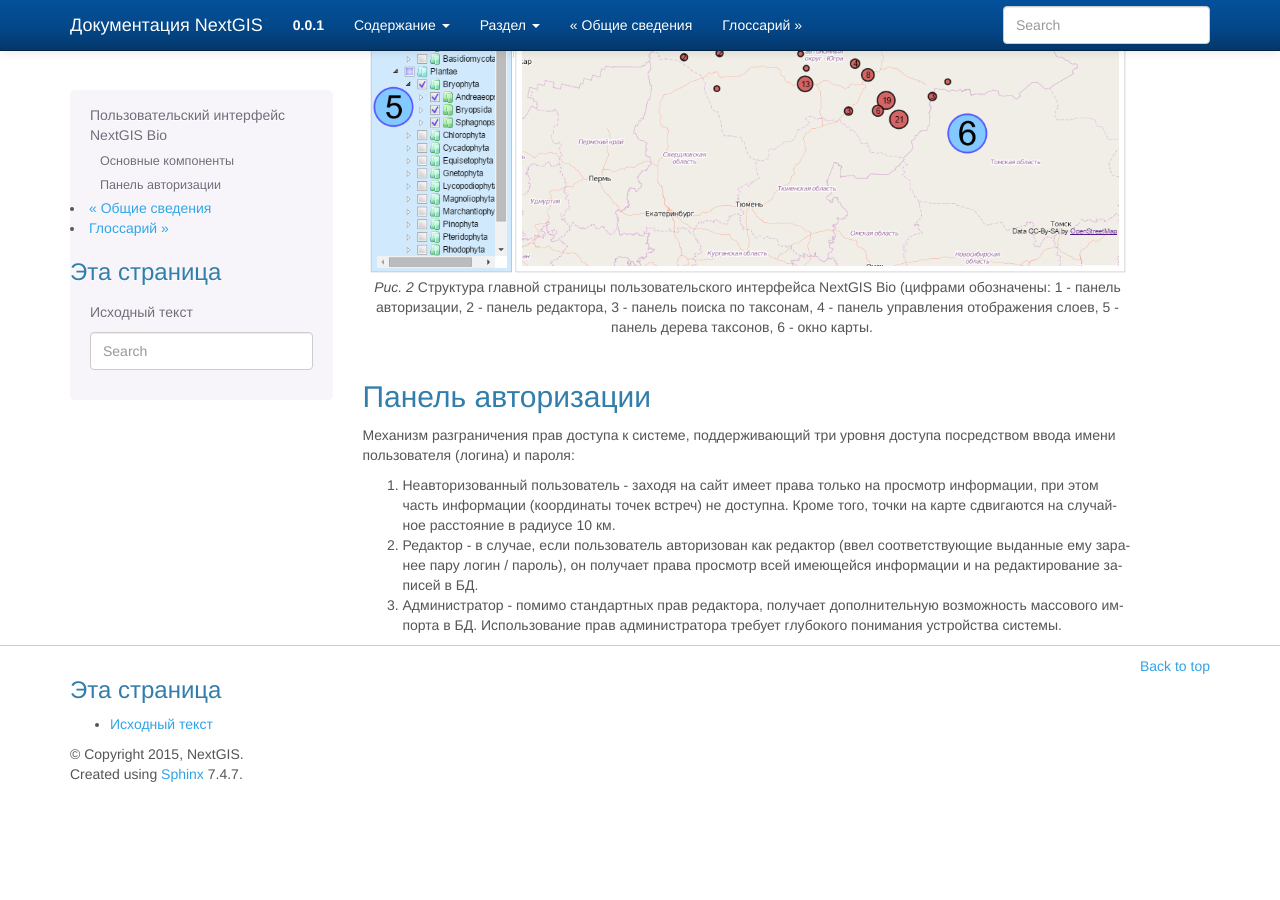
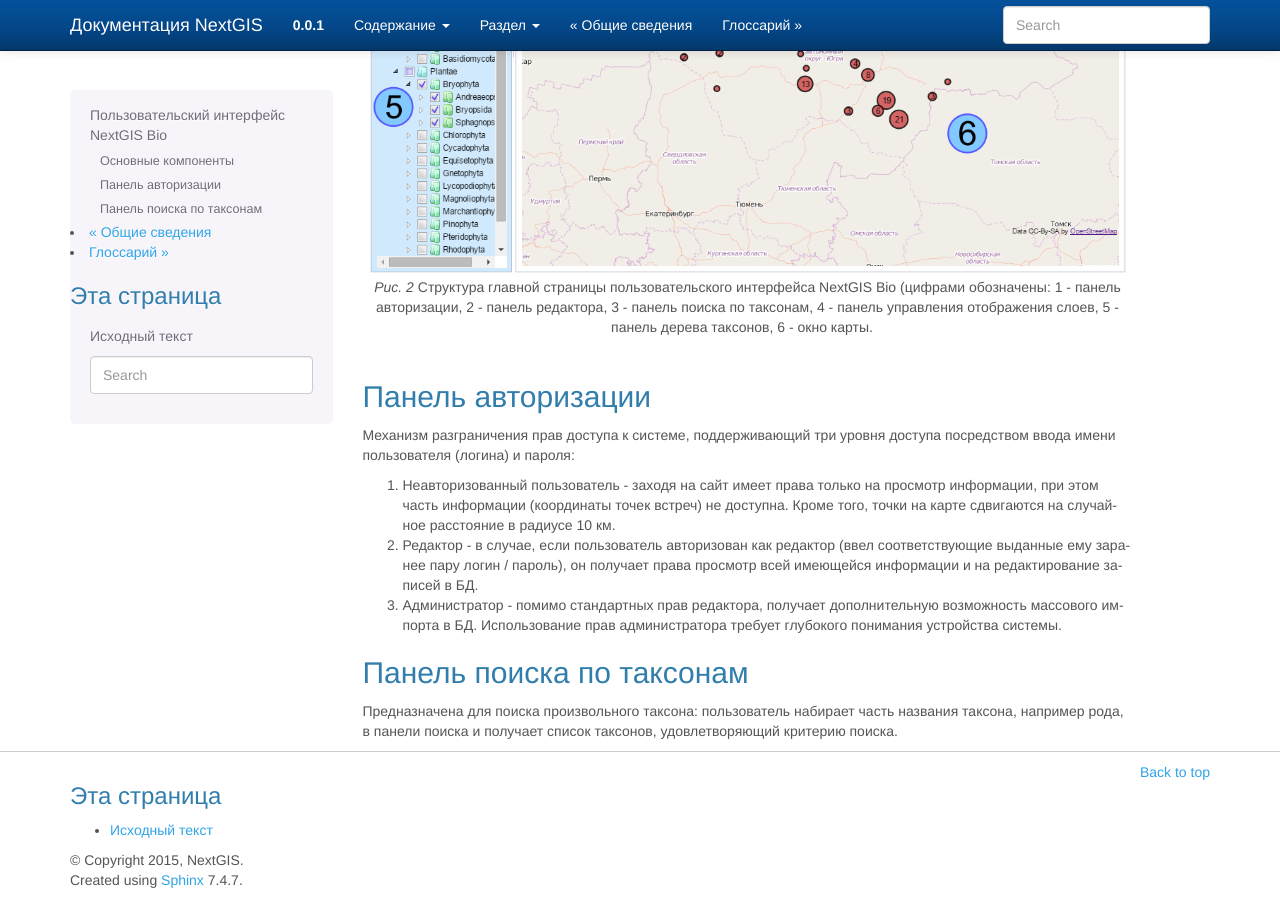
Before and after one commit to isabella232/docs_ngbio, a Sphinx documentation site: the page built from source/ui.rst, in a window 1280 px wide and 900 px high, scrolled down 636 px. Built offline with Sphinx 7.4.7, drawn with Linux system fonts in a browser that asks for light colours; formulas are drawn with MathJax 3; before the commit the page ends 1430 px from its top, so only the background shows below that.

Commit message:
fix some docs

```diff
--- a/source/ui.rst
+++ b/source/ui.rst
@@ -31,3 +31,9 @@
 1. Неавторизованный пользователь - заходя на сайт имеет права только на просмотр информации, при этом часть информации (координаты точек встреч) не доступна. Кроме того, точки на карте сдвигаются на случайное расстояние в радиусе 10 км.
 2. Редактор - в случае, если пользователь авторизован как редактор (ввел соответствующие выданные ему заранее пару логин / пароль),  он получает права просмотр всей имеющейся информации и на редактирование записей в БД.
 3. Администратор - помимо стандартных прав редактора, получает дополнительную возможность массового импорта в БД. Использование прав администратора требует глубокого понимания устройства системы.
+
+Панель поиска по таксонам
+-------------------------
+
+Предназначена для поиска произвольного таксона: пользователь набирает часть названия таксона, например рода,
+в панели поиска и получает список таксонов, удовлетворяющий критерию поиска.
```
Also changed, not shown: 1 other file.
